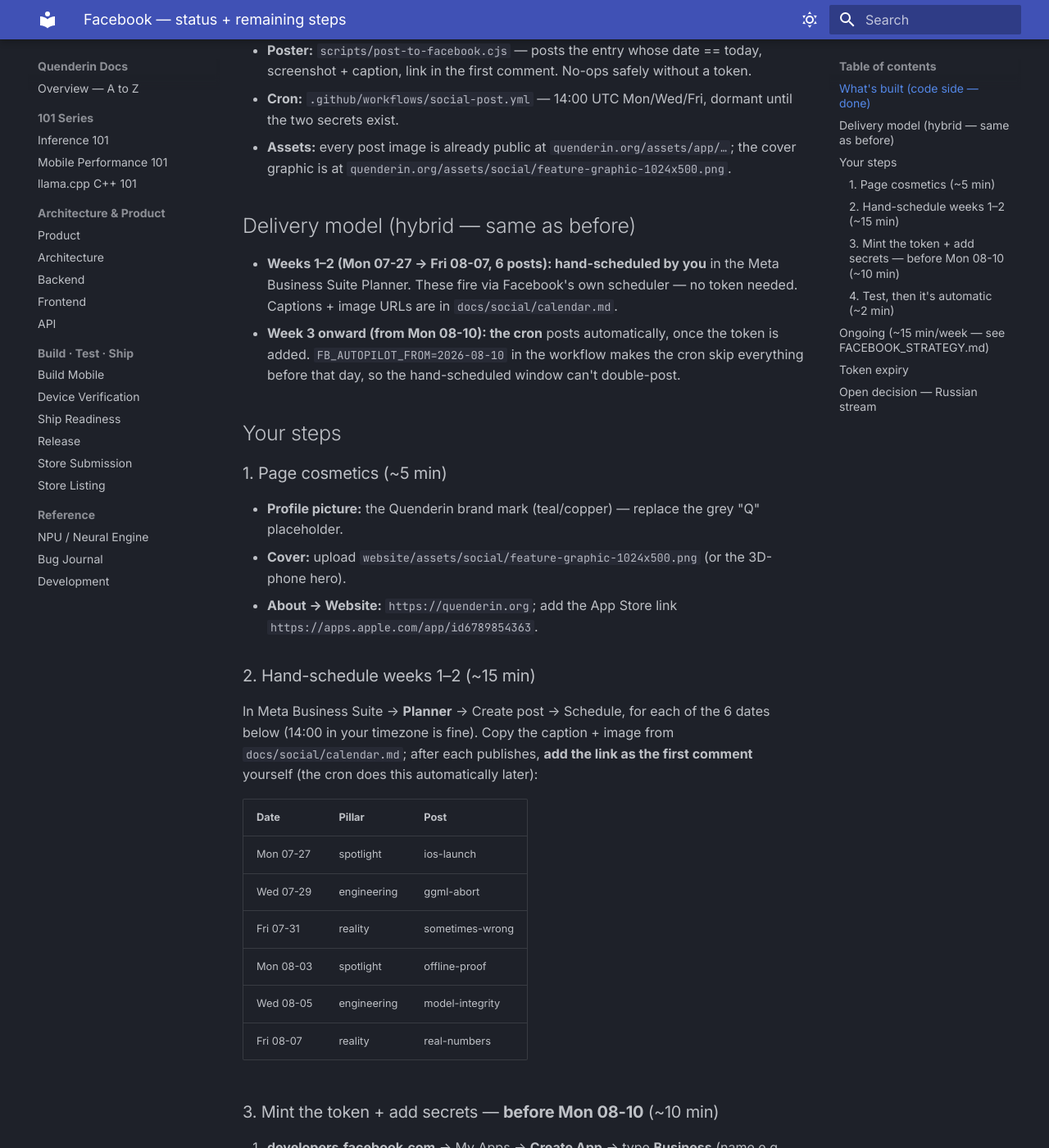
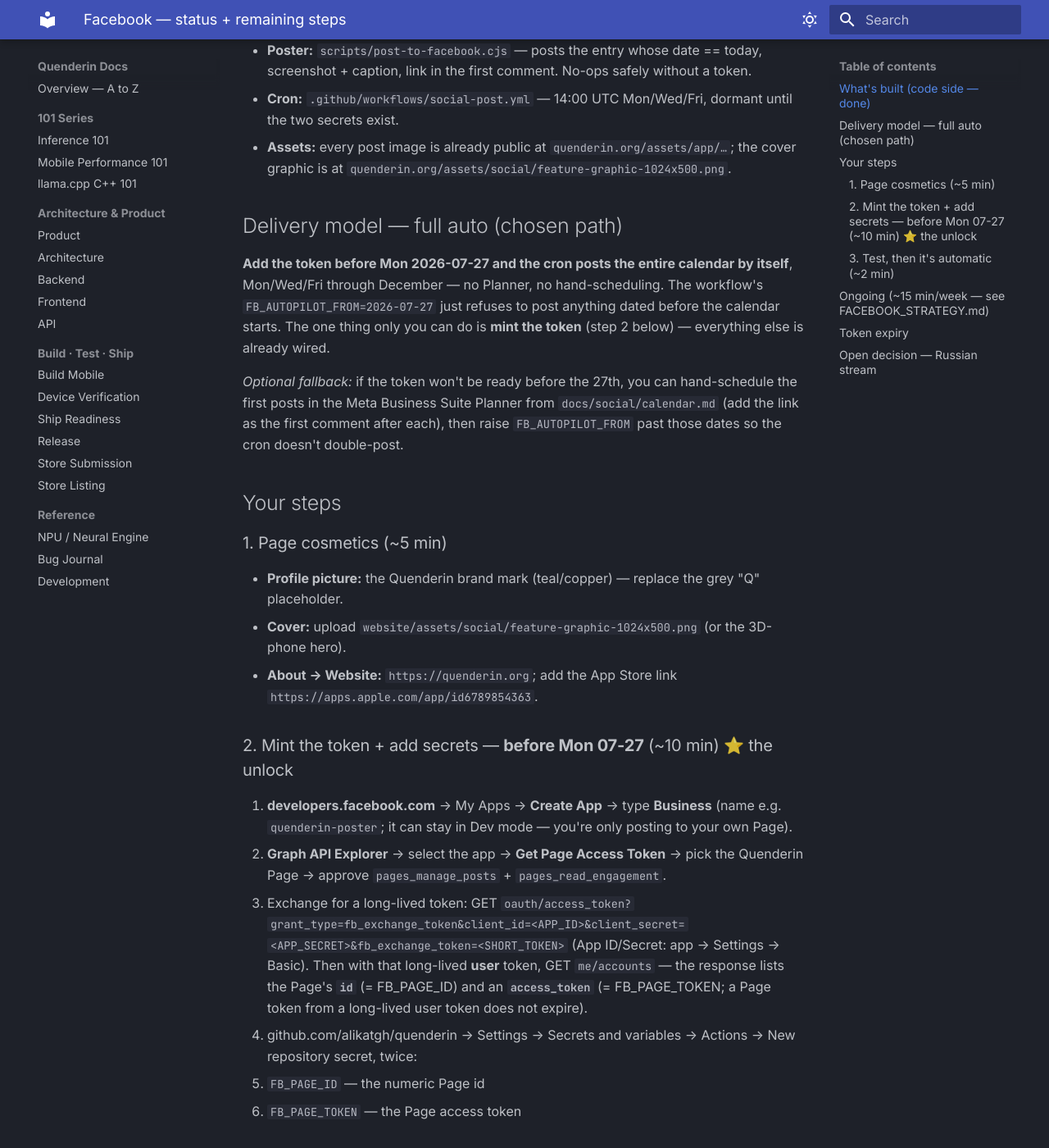
Before and after one commit to alikatgh/quenderin, an MkDocs documentation site: the page built from docs/social/FACEBOOK_SETUP.md, in a window 1280 px wide and 1400 px high, scrolled down 425 px. Shown: the whole window at 82% size. Built offline with MkDocs 1.6.1 and Material for MkDocs 9.7.7, drawn with Linux system fonts in a browser that asks for light colours; some of the changed text lies outside the part shown.

Commit message:
chore(social): full-auto delivery — cron covers the whole calendar from launch
Owner chose token-first over hand-scheduling. Set FB_AUTOPILOT_FROM to the
calendar start (2026-07-27) so the cron posts every entry Mon/Wed/Fri through
December once FB_PAGE_TOKEN is added — no Planner step. Runbook updated: mint
the token before 07-27 is now the single unlock; hand-scheduling demoted to an
optional fallback.

Co-Authored-By: Claude Opus 4.8 <noreply@anthropic.com>

```diff
--- a/docs/social/FACEBOOK_SETUP.md
+++ b/docs/social/FACEBOOK_SETUP.md
@@ -18,14 +18,18 @@ your phone").
 - **Assets:** every post image is already public at `quenderin.org/assets/app/…`;
   the cover graphic is at `quenderin.org/assets/social/feature-graphic-1024x500.png`.
 
-## Delivery model (hybrid — same as before)
+## Delivery model — full auto (chosen path)
 
-- **Weeks 1–2 (Mon 07-27 → Fri 08-07, 6 posts): hand-scheduled by you** in the
-  Meta Business Suite Planner. These fire via Facebook's own scheduler — no token
-  needed. Captions + image URLs are in `docs/social/calendar.md`.
-- **Week 3 onward (from Mon 08-10): the cron** posts automatically, once the token
-  is added. `FB_AUTOPILOT_FROM=2026-08-10` in the workflow makes the cron skip
-  everything before that day, so the hand-scheduled window can't double-post.
+**Add the token before Mon 2026-07-27 and the cron posts the entire calendar by
+itself**, Mon/Wed/Fri through December — no Planner, no hand-scheduling. The
+workflow's `FB_AUTOPILOT_FROM=2026-07-27` just refuses to post anything dated
+before the calendar starts. The one thing only you can do is **mint the token**
+(step 2 below) — everything else is already wired.
+
+_Optional fallback:_ if the token won't be ready before the 27th, you can
+hand-schedule the first posts in the Meta Business Suite Planner from
+`docs/social/calendar.md` (add the link as the first comment after each), then
+raise `FB_AUTOPILOT_FROM` past those dates so the cron doesn't double-post.
 
 ## Your steps
 
@@ -37,22 +41,7 @@ your phone").
 - **About → Website:** `https://quenderin.org`; add the App Store link
   `https://apps.apple.com/app/id6789854363`.
 
-### 2. Hand-schedule weeks 1–2 (~15 min)
-In Meta Business Suite → **Planner** → Create post → Schedule, for each of the 6
-dates below (14:00 in your timezone is fine). Copy the caption + image from
-`docs/social/calendar.md`; after each publishes, **add the link as the first
-comment** yourself (the cron does this automatically later):
-
-| Date | Pillar | Post |
-|------|--------|------|
-| Mon 07-27 | spotlight | ios-launch |
-| Wed 07-29 | engineering | ggml-abort |
-| Fri 07-31 | reality | sometimes-wrong |
-| Mon 08-03 | spotlight | offline-proof |
-| Wed 08-05 | engineering | model-integrity |
-| Fri 08-07 | reality | real-numbers |
-
-### 3. Mint the token + add secrets — **before Mon 08-10** (~10 min)
+### 2. Mint the token + add secrets — **before Mon 07-27** (~10 min) ⭐ the unlock
 1. **developers.facebook.com** → My Apps → **Create App** → type **Business**
    (name e.g. `quenderin-poster`; it can stay in Dev mode — you're only posting
    to your own Page).
@@ -69,12 +58,12 @@ comment** yourself (the cron does this automatically later):
    - `FB_PAGE_ID` — the numeric Page id
    - `FB_PAGE_TOKEN` — the Page access token
 
-### 4. Test, then it's automatic (~2 min)
+### 3. Test, then it's automatic (~2 min)
 - GitHub → **Actions → "Quenderin → Facebook" → Run workflow** with
   `dry_run = true` → confirm it prints the right post.
-- Run again with `dry_run = false` and `date = 2026-08-10` to publish the first
-  cron post live. If it looks right, you're done — every Mon/Wed/Fri fires
-  automatically through December.
+- Run again with `dry_run = false` and `date = 2026-07-27` to publish the launch
+  post live (or just wait for the 27th). If it looks right, you're done — every
+  Mon/Wed/Fri fires automatically through December.
 
 ## Ongoing (~15 min/week — see FACEBOOK_STRATEGY.md)
 - Reply to comments; end reality posts by inviting one ("what model next?").
```
Also changed, not shown: 1 other file.
